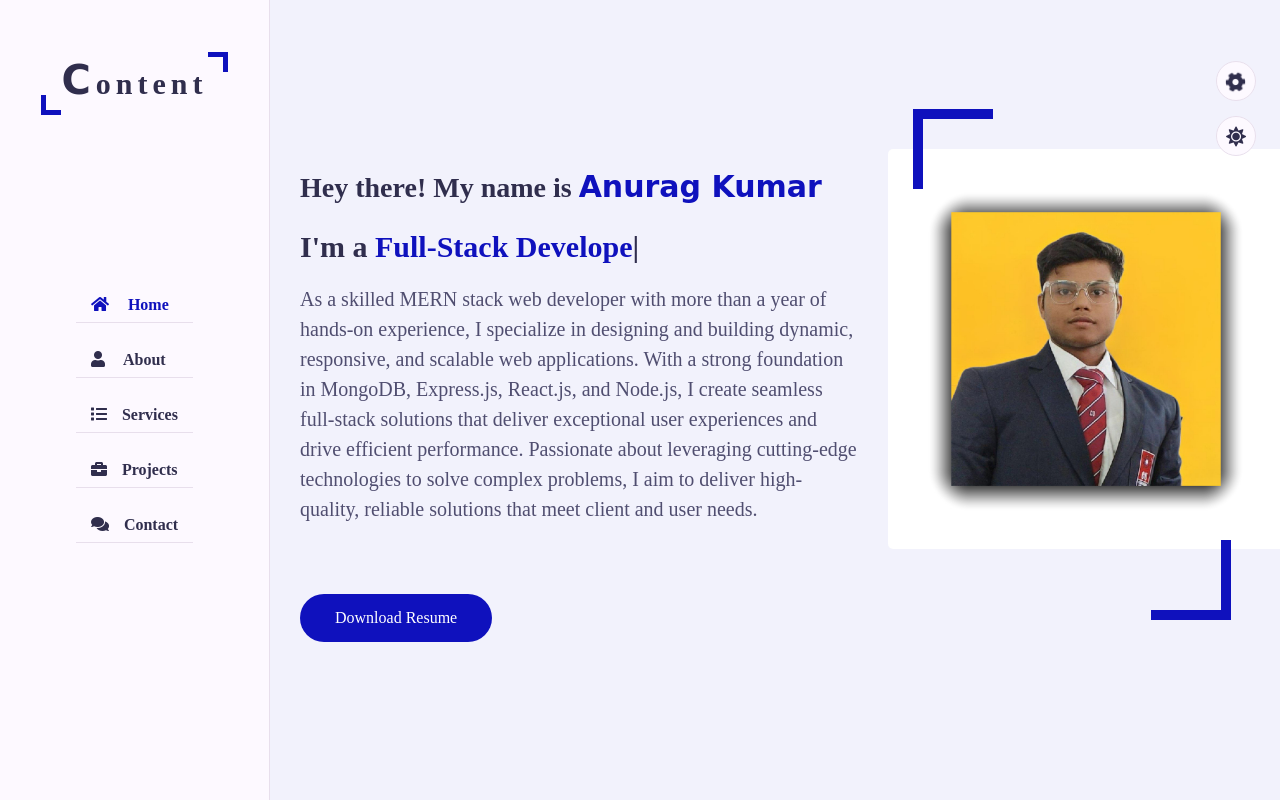
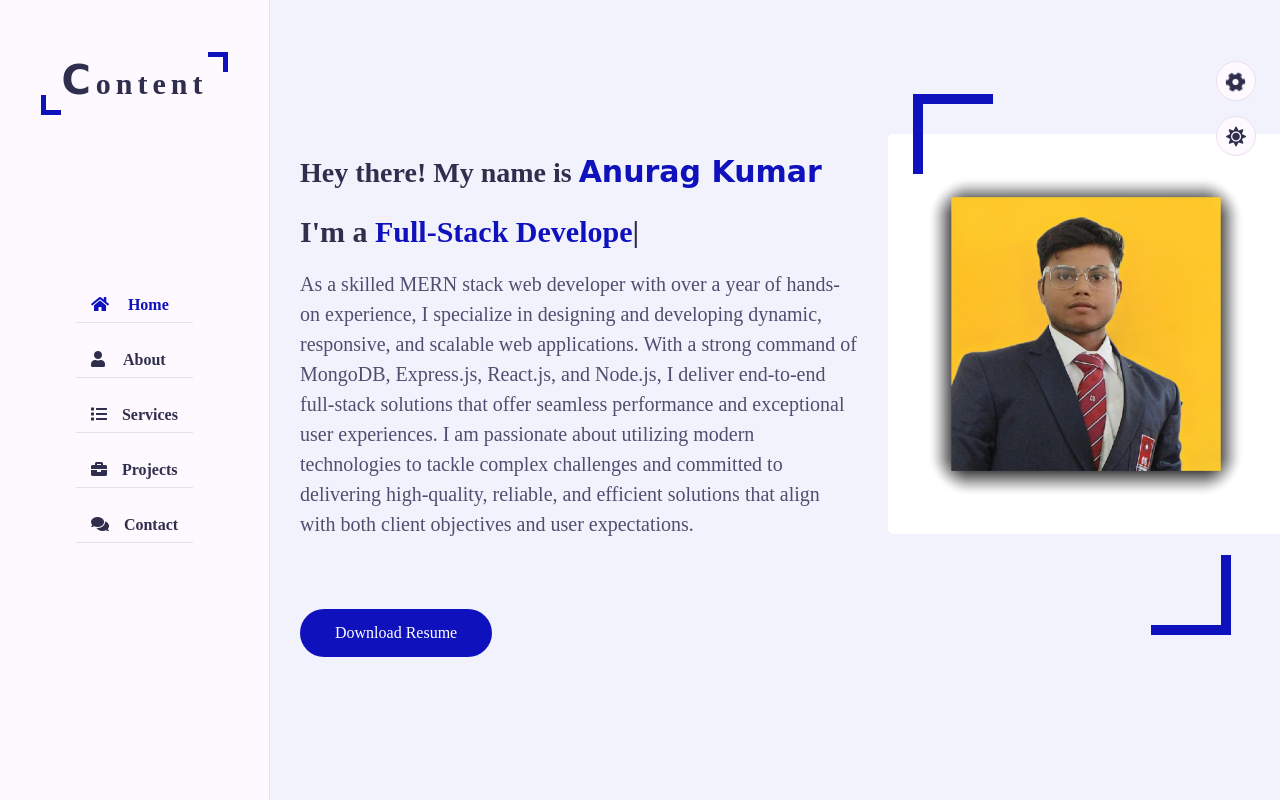
Before and after one commit to Ajaix08/Portfolio, a plain HTML site: page index.html in a window 1280 px wide. Drawn offline with nearby package versions, Linux system fonts and the light colour scheme; a web font is replaced by a local one.

Commit message:
ninth commit

```diff
--- a/index.html
+++ b/index.html
@@ -85,12 +85,7 @@
               <h3 class="hello">Hey there! My name is <span class="name">Anurag Kumar</span></h3>
               <h3 class="my-profession">I'm a <span class="typing"></span></h3>
               <p>
-                As a skilled MERN stack web developer with more than a year of hands-on experience, I specialize in
-                designing and building dynamic, responsive, and scalable web applications. With a strong foundation in
-                MongoDB, Express.js, React.js, and Node.js, I create seamless full-stack solutions that deliver
-                exceptional user experiences and drive efficient performance. Passionate about leveraging cutting-edge
-                technologies to solve complex problems, I aim to deliver high-quality, reliable solutions that meet
-                client and user needs.</p>
+                 As a skilled MERN stack web developer with over a year of hands-on experience, I specialize in designing and developing dynamic, responsive, and scalable web applications. With a strong command of MongoDB, Express.js, React.js, and Node.js, I deliver end-to-end full-stack solutions that offer seamless performance and exceptional user experiences. I am passionate about utilizing modern technologies to tackle complex challenges and committed to delivering high-quality, reliable, and efficient solutions that align with both client objectives and user expectations.</p>
               <a href="_" download="Anurag Kumar Resume.pdf"
                 target="blank" class="btn">Download Resume</a>
             </div>
@@ -455,7 +450,7 @@
             <div class="contact-info-item padd-15">
               <div class="icon"><i class="fa fa-map-marker-alt"></i></div>
               <h4>Address</h4>
-              <p>Ramnagar,Bihar</p>
+              <p>Ramnagar,West Champaran,Bihar</p>
             </div>
             <!-- ===== Contact info item end ====== -->
             <!-- ===== Contact info item start ====== -->
```
